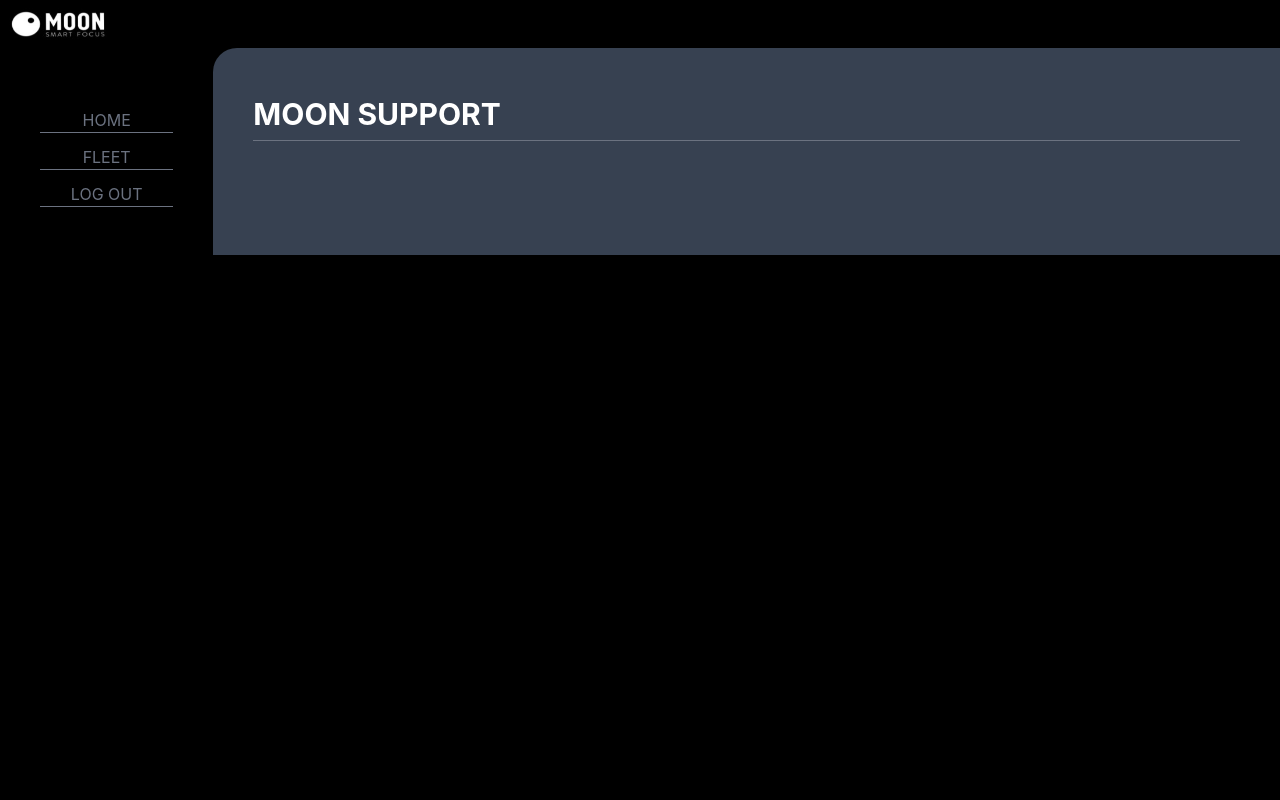
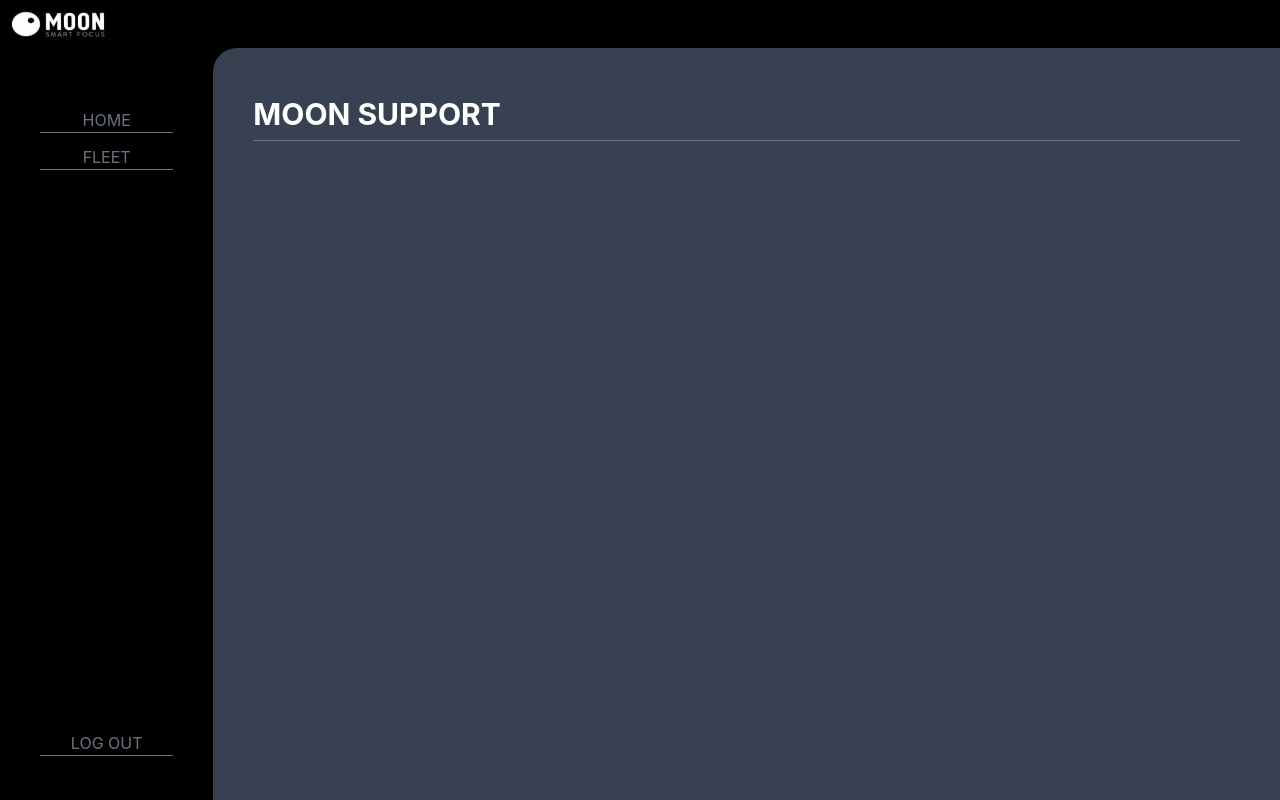
Before and after one commit to adtek98/moon-portal, a Next.js app: page / in a window 1280 px wide. Built offline with nearby package versions, Linux system fonts and the light colour scheme.

Commit message:
small changes

```diff
--- a/src/components/Header.tsx
+++ b/src/components/Header.tsx
@@ -6,7 +6,7 @@ import Image from "next/image"
 export const Header = () => {
     return (
         <>
-        <div className='flex justify-between sticky top-0 w-full bg-black h-[6%]'>
+        <div className='flex justify-between w-full bg-black h-[6%]'>
             <Image src='/MoonLogo2.jpeg' height={30} width={116} alt='hello'/>
             <div className="text-3xl my-auto mx-3 lg:hidden text-gray-300"><FontAwesomeIcon icon={faBars}/></div>
         </div>
--- a/src/components/Layout.tsx
+++ b/src/components/Layout.tsx
@@ -9,7 +9,6 @@ export const Layout = ({children}) => {
                 <Header />
                 {children}
             </main>
-
         </>
 
     )
--- a/src/components/Nav.tsx
+++ b/src/components/Nav.tsx
@@ -5,7 +5,7 @@ import Link from 'next/link';
 export const Nav = () => {
     return (
         <>
-            <div className="py-12 px-10 w-1/6 h-full text-center text-gray-500 hidden lg:block">
+            <div className="py-12 px-10 w-1/6 min-h-full text-center text-gray-500 hidden lg:block">
                 <ul className='h-[95%] w-full'>
                     <Link href="/" className='w-full'><li className='border border-x-0 border-t-0 my-3 border-gray-500 hover:border-white hover:text-white'>HOME</li></Link>
                     <Link href="/fleet" className='w-full'><li className='border border-x-0 border-t-0 my-3 border-gray-500 hover:border-white hover:text-white'>FLEET</li></Link>
@@ -14,7 +14,6 @@ export const Nav = () => {
                     <li className='border border-x-0 border-t-0 border-gray-500 hover:border-white hover:text-white'><Link href="/login">LOG OUT</Link></li>
                 </ul>
             </div>
-
         </>
 
     )
--- a/src/components/PortalLayout.tsx
+++ b/src/components/PortalLayout.tsx
@@ -4,9 +4,9 @@ import Link from 'next/link';
 export const PortalLayout = ({children}) => {
     return (
         <>
-            <div className='flex max-h-[94%]'>
+            <div className='flex h-[94%] max-h-[94%]'>
                 <Nav/>
-                <div className="bg-gray-700 lg:rounded-tl-3xl py-4 px-3 lg:py-12 lg:px-10 lg:w-5/6 w-full min-h-full">
+                <div className="bg-gray-700 lg:rounded-tl-3xl py-4 px-3 lg:py-12 lg:px-10 lg:w-5/6 w-full">
                     {children}
                 </div>
             </div>
--- a/src/components/UnitContainer.tsx
+++ b/src/components/UnitContainer.tsx
@@ -10,8 +10,8 @@ export const UnitContainer = ({units}) => {
                 </select>
                 <input type="text" className='lg:w-1/6 bg-gray-700 my-3 text-center border border-gray-500 border-x-0 border-t-0' placeholder='SEARCH' />
             </div>
-            <div className='w-full lg:p-3 max-h-full'>
-                <ul className='mx-auto max-h-full'>
+            <div className='w-full lg:p-3 h-full'>
+                <ul className='mx-auto h-full'>
                     <UnitItem units={units}/>
                 </ul>
             </div>
--- a/src/pages/fleet.tsx
+++ b/src/pages/fleet.tsx
@@ -11,7 +11,7 @@ export default function Fleet({units})  {
 
       <PortalLayout>
         <div className='titleContainer border border-gray-500 border-x-0 border-t-0'>
-          <h1 className='text-3xl text-bold font-bold mb-2'>FLEET MANAGMENT</h1>
+          <h1 className='lg:text-3xl text-2xl text-bold font-bold mb-2'>FLEET MANAGMENT</h1>
         </div>
         <UnitContainer units={units}/>
       </PortalLayout>
--- a/src/pages/login.tsx
+++ b/src/pages/login.tsx
@@ -10,7 +10,6 @@ export default function Login() {
                 MOON LOG IN
             </h1>
           </div>
-
           <form className="space-y-4 md:space-y-6" action="#">
             <div>
                 <label className="block mb-2 text-sm font-medium">Username</label>
```
Also changed, not shown: src/pages/index.tsx (+5 -8 lines).
